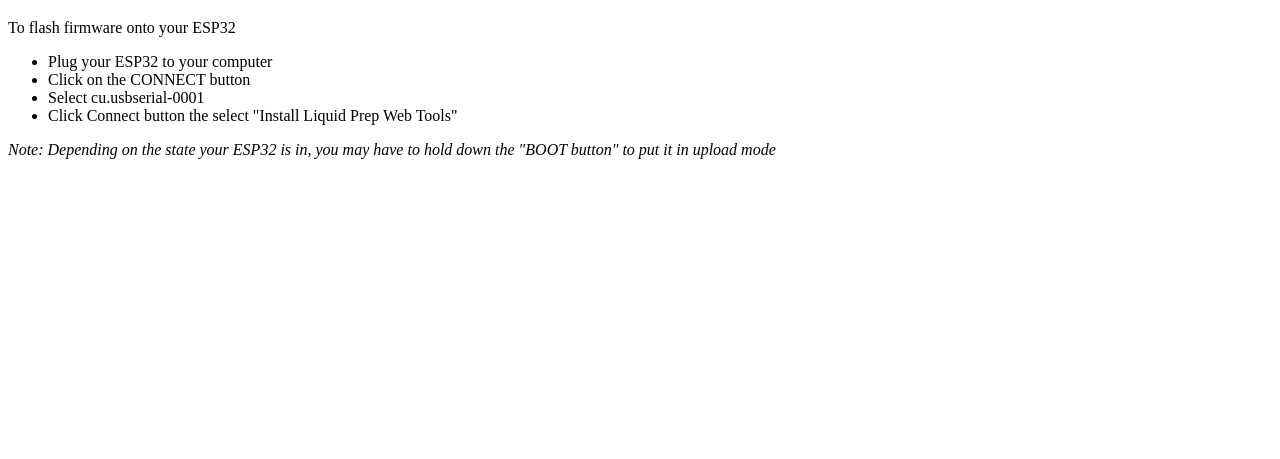
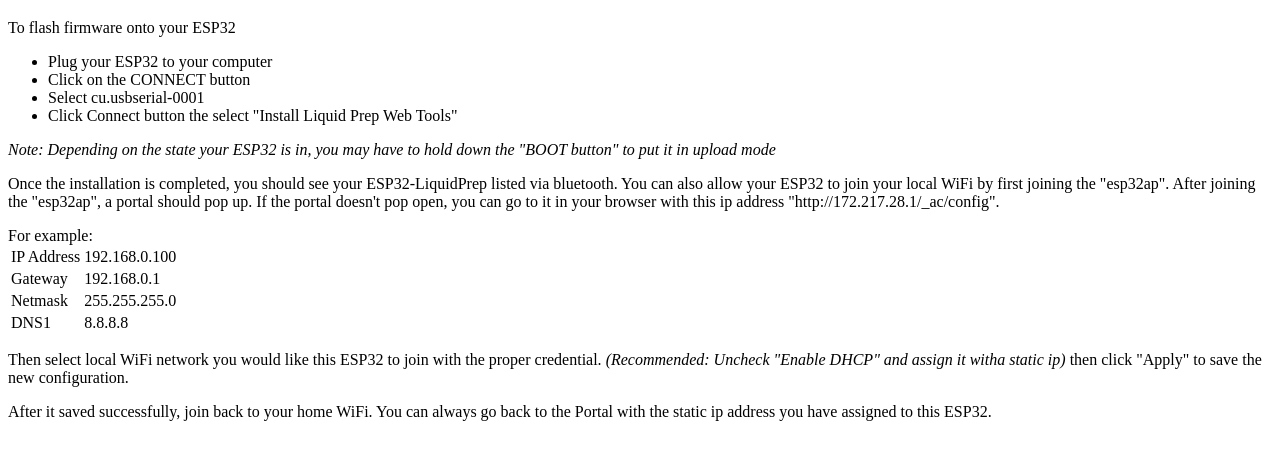
Before and after one commit to playground/liquid-prep-web-tools, a plain HTML site: page index.html in a window 1280 px wide. Shown: the part 61-520 px from the top of the page. Drawn offline with Linux system fonts and the light colour scheme.

Commit message:
update instructions and refactor

```diff
--- a/index.html
+++ b/index.html
@@ -15,6 +15,36 @@
         </ul>
         <i>Note:  Depending on the state your ESP32 is in, you may have to hold down the "BOOT button" to put it in upload mode</i>
     </p>
+    <p>
+        Once the installation is completed, you should see your ESP32-LiquidPrep listed via bluetooth.  You can also allow your ESP32 to join your local WiFi by first
+        joining the "esp32ap".  After joining the "esp32ap", a portal should pop up.  If the portal doesn't pop open, you can go to it in your browser
+        with this ip address "http://172.217.28.1/_ac/config".
+    </p>
+    For example:
+    <table>
+            <tr>
+                <td>IP Address</td><td>192.168.0.100</td>
+            </tr>
+            <tr>
+                <td>Gateway</td><td>192.168.0.1</td>
+            </tr>
+            <tr>
+                <td>Netmask</td><td>255.255.255.0</td>
+            </tr>
+            <tr>
+                <td>DNS1</td><td>8.8.8.8</td>
+            </tr>
+        </table>
+    <p>
+        Then select local WiFi network you would like this ESP32 to join with the proper credential.
+        <i>(Recommended:  Uncheck "Enable DHCP" and assign it witha static ip)</i> then click "Apply" to save the new configuration.
+    </p>
+    <p>
+        After it saved successfully, join back to your home WiFi.
+        You can always go back to the Portal with the static ip address you have assigned to this ESP32.
+
+    </p>
+    <p></p>
     <script
       type="module"
       src="https://unpkg.com/esp-web-tools@9.1.1/dist/web/install-button.js?module"
```
Also changed, not shown: 1 other file.
